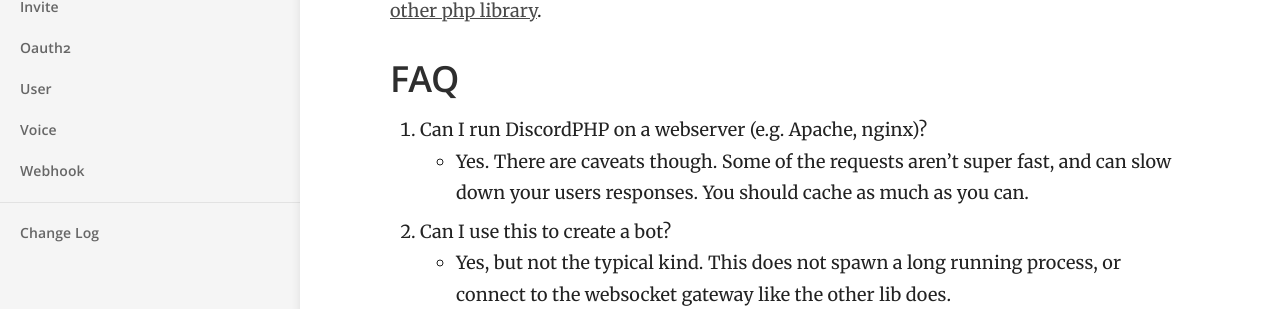
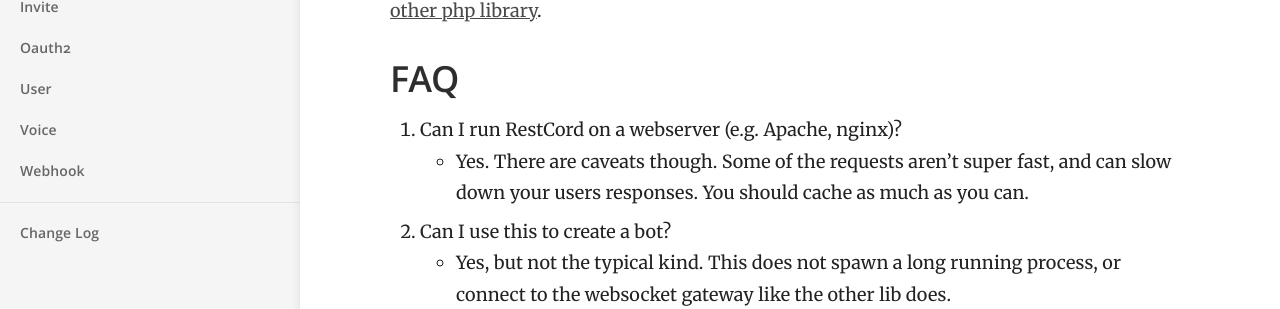
Before and after one commit to restcord/restcord, a Jekyll site: the page built from docs/index.md, in a window 1280 px wide and 900 px high. Shown: the part 378-687 px from the top of the window. Built offline with Jekyll 4.4.1, drawn with Linux system fonts in a browser that asks for light colours.

Commit message:
Fixing mistake

```diff
--- a/docs/index.md
+++ b/docs/index.md
@@ -14,7 +14,7 @@ If you are doing anything heavy, or fancy, you should probably look at [the othe
 FAQ
 ---
 
-1. Can I run DiscordPHP on a webserver (e.g. Apache, nginx)?
+1. Can I run RestCord on a webserver (e.g. Apache, nginx)?
     - Yes. There are caveats though. Some of the requests aren't super fast, and can slow down your users responses. You should cache as much as you can.
 2. Can I use this to create a bot?
     - Yes, but not the typical kind. This does not spawn a long running process, or connect to the websocket gateway like the other lib does.
```
